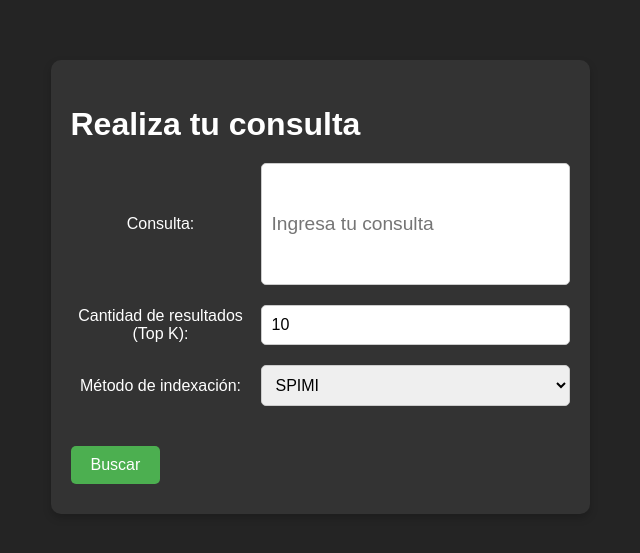
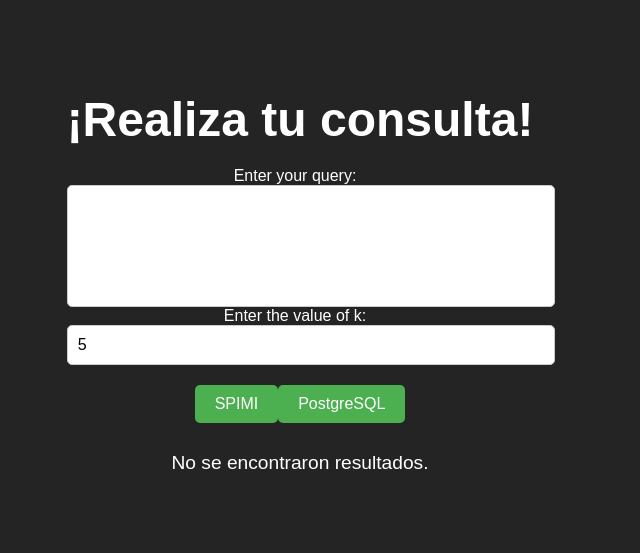
Before and after one commit to Computercitas/Proyecto2, a React (Vite) app in the folder Frontend/: page /consulta in a window 1280 px wide. Shown: the part 113-666 px from the top of the page, without its empty margins (340-980 px from the left). Built offline with nearby package versions, Linux system fonts and the light colour scheme.

Commit message:
Frontend + API arreglado
Conexion con éxito del frontend con la API, también se modificó el frontend. Avance con Noemi

```diff
--- a/Frontend/src/App.tsx
+++ b/Frontend/src/App.tsx
@@ -2,7 +2,7 @@ import React from "react";
 import { BrowserRouter as Router, Route, Routes } from "react-router-dom";
 import Home from "./components/Home";
 import Consulta from "./components/Consulta";
-import DetailPage from "./components/DetailPage";
+import Detalle from './components/Detalle'; // Este es el componente que mostraría los detalles de la canción
 
 const App: React.FC = () => {
   return (
@@ -11,7 +11,8 @@ const App: React.FC = () => {
         <Routes>
           <Route path="/" element={<Home />} />
           <Route path="/consulta" element={<Consulta />} />
-          <Route path="/details/:trackId" element={<DetailPage />} />
+          <Route path="/detalle" element={<Detalle />} />
+
         </Routes>
       </div>
     </Router>
--- /dev/null
+++ b/Frontend/src/components/Consulta.css
@@ -0,0 +1,61 @@
+/* Estilos para la tabla de resultados */
+.resultados-table {
+  width: 100%;
+  border-collapse: collapse;
+  margin-top: 20px;
+}
+
+.resultados-table th,
+.resultados-table td {
+  padding: 8px 12px;
+  text-align: left;
+  border: 1px solid #ddd;
+}
+
+.resultados-table th {
+  background-color: #f4f4f4;
+}
+
+.resultados-container {
+  overflow-y: scroll;
+  max-height: 400px;
+  margin-top: 20px;
+}
+
+/* Estilos para el contenedor de las letras con scroll */
+.lyrics-cell {
+  max-height: 100px; /* Ajusta la altura máxima según lo necesites */
+  overflow-y: auto;
+  white-space: pre-wrap; /* Para que el texto se ajuste y se vea correctamente */
+  word-wrap: break-word; /* Para evitar que las palabras largas se desborden */
+}
+
+/* Estilos para la ventana emergente */
+.detalle-cancion {
+  position: fixed;
+  top: 50%;
+  left: 50%;
+  transform: translate(-50%, -50%);
+  background-color: black;
+  padding: 20px;
+  border: 2px solid #ddd;
+  box-shadow: 0px 0px 15px rgba(0, 0, 0, 0.1);
+  z-index: 1000; /* Asegura que el modal esté encima */
+}
+
+.detalle-cancion button {
+  margin-top: 10px;
+}
+
+/* Estilo de la sección de Lyrics en el modal */
+.lyrics-scroll {
+  max-height: 200px;
+  overflow-y: auto;
+  white-space: pre-wrap; /* Asegura que el texto se ajuste y se vea correctamente */
+  word-wrap: break-word; /* Para evitar que las palabras largas se desborden */
+}
+
+.resultados-table th,
+.resultados-table td {
+  color: black; /* Asegura que los atributos sean negros */
+}
--- a/Frontend/src/components/Consulta.tsx
+++ b/Frontend/src/components/Consulta.tsx
@@ -1,242 +1,150 @@
-import React, { useState } from "react";
-import { useNavigate } from "react-router-dom";
+import React, { useState } from 'react';
+import './Consulta.css';
 
-// Define las interfaces para los diferentes tipos de resultados
-interface SPIMIResult {
-  track_id: string;
+interface Resultado {
   track_name: string;
   track_artist: string;
   lyrics: string;
+  similitudCoseno?: number;
+  similitud?: number;
   row_position: number;
-  similitudCoseno: number;
-}
-
-interface PostgresResult {
-  track_id: string;
-  track_name: string;
-  track_artist: string;
-  lyrics: string;
-  score: number;  // El campo score se usa en resultados de PostgreSQL
-  rank: number;
-}
-
-// Tipo unión para manejar ambos tipos de resultados
-type QueryResult = SPIMIResult | PostgresResult;
-
-interface ApiResponse {
-  results?: QueryResult[];
-  error?: string;
-  query_time?: number;
 }
 
 const Consulta: React.FC = () => {
-  const [query, setQuery] = useState<string>("");
-  const [topK, setTopK] = useState<number>(10);
-  const [indexMethod, setIndexMethod] = useState<string>("SPIMI");
-  const [results, setResults] = useState<QueryResult[]>([]);
-  const [queryTime, setQueryTime] = useState<number>(0);
-  const [error, setError] = useState<string | null>(null);
-  const [isLoading, setIsLoading] = useState<boolean>(false);
-  const navigate = useNavigate();
+  const [query, setQuery] = useState<string>('');
+  const [k, setK] = useState<number>(5);
+  const [resultados, setResultados] = useState<Resultado[]>([]);
+  const [expandedTrack, setExpandedTrack] = useState<Resultado | null>(null);
 
-  const handleQueryChange = (event: React.ChangeEvent<HTMLInputElement>) => {
-    setQuery(event.target.value);
+  const mostrarResultados = (data: { results: Resultado[] }) => {
+    setResultados(data.results);
   };
 
-  const handleTopKChange = (event: React.ChangeEvent<HTMLInputElement>) => {
-    setTopK(Number(event.target.value));
+  const obtenerValorK = () => {
+    return k ? parseInt(k.toString()) : 5;
   };
 
-  const handleIndexMethodChange = (event: React.ChangeEvent<HTMLSelectElement>) => {
-    setIndexMethod(event.target.value);
+  const searchSPIMI = () => {
+    fetch('http://localhost:5000/search/spimi', {
+      method: 'POST',
+      headers: { 'Content-Type': 'application/json' },
+      body: JSON.stringify({ query: query, k: obtenerValorK() }),
+    })
+      .then((response) => response.json())
+      .then((data) => {
+        console.log(data);
+        mostrarResultados(data);
+      })
+      .catch((error) => console.error('Error en búsqueda SPIMI:', error));
   };
 
-  const getEndpoint = (method: string) => {
-    switch (method) {
-      case "SPIMI":
-        return "http://127.0.0.1:5000/search/spimi";
-      case "PostgreSQL":
-        return "http://127.0.0.1:5000/search/postgres";
-      default:
-        return "http://127.0.0.1:5000/search/spimi";
-    }
+  const searchPostgres = () => {
+    fetch('http://localhost:5000/search/postgres', {
+      method: 'POST',
+      headers: { 'Content-Type': 'application/json' },
+      body: JSON.stringify({ query: query, k: obtenerValorK() }),
+    })
+      .then((response) => response.json())
+      .then((data) => {
+        console.log(data);
+        mostrarResultados(data);
+      })
+      .catch((error) => console.error('Error en búsqueda PostgreSQL:', error));
   };
 
-  // Función para normalizar los resultados
-  const normalizeResult = (result: QueryResult): SPIMIResult => {
-    if ('similitudCoseno' in result) {
-      // Resultado SPIMI
-      return result as SPIMIResult;
-    } else {
-      // Resultado PostgreSQL
-      const postgresResult = result as PostgresResult;
-      return {
-        track_id: postgresResult.track_id,
-        track_name: postgresResult.track_name,
-        track_artist: postgresResult.track_artist,
-        lyrics: postgresResult.lyrics,
-        row_position: postgresResult.rank,
-        similitudCoseno: postgresResult.score // Mapear el score a similitudCoseno
-      };
+  const recortarLyrics = (lyrics: string) => {
+    const palabras = lyrics.split(' ');
+    if (palabras.length > 5) {
+      return palabras.slice(0, 5).join(' ') + '...';
     }
+    return lyrics;
   };
 
-  const handleSubmit = async () => {
-    if (!query.trim()) {
-      setError("Por favor, ingresa una consulta");
-      return;
-    }
-
-    setIsLoading(true);
-    setError(null);
-
-    try {
-      const startTime = performance.now();
-      const endpoint = getEndpoint(indexMethod);
-
-      const response = await fetch(endpoint, {
-        method: "POST",
-        headers: {
-          "Content-Type": "application/json",
-        },
-        body: JSON.stringify({ query, k: topK }),
-      });
-
-      if (!response.ok) {
-        const errorText = await response.text();
-        throw new Error(`Error en la consulta: ${errorText}`);
-      }
-
-      const data = await response.json();
-      const endTime = performance.now();
-
-      console.log('Respuesta del servidor:', data);
-
-      if (data.error) {
-        throw new Error(data.error);
-      }
-
-      let processedResults: QueryResult[];
-      if (Array.isArray(data)) {
-        processedResults = data;
-      } else if (data.results) {
-        processedResults = data.results;
-      } else {
-        processedResults = [];
-      }
-
-      setResults(processedResults.map(normalizeResult));  // Normalizar todos los resultados
-      setQueryTime(data.query_time || (endTime - startTime));
-      setError(null);
-    } catch (error: unknown) {
-      console.error("Error al realizar la consulta:", error);
-      if (error instanceof Error) {
-        setError(error.message);
-      } else {
-        setError("Hubo un problema con la consulta. Inténtalo de nuevo.");
-      }
-    } finally {
-      setIsLoading(false);
-    }
+  // Función para expandir la información de una canción
+  const verDetalle = (resultado: Resultado) => {
+    setExpandedTrack(resultado);
   };
 
-  const handleViewDetails = (result: QueryResult) => {
-    navigate(`/details/${result.track_id}`, { state: { result } });
+  // Función para cerrar la ventana emergente
+  const cerrarDetalle = () => {
+    setExpandedTrack(null); // Esto "cierra" el detalle sin navegar a otra página
   };
 
   return (
-    <div className="consulta-container p-4">
-      <h2 className="text-2xl font-bold mb-4">Realiza tu consulta</h2>
-
-      <div className="mb-4">
-        <label className="block mb-2">Consulta:</label>
+    <div className="Consulta">
+      <h1>¡Realiza tu consulta!</h1>
+      <div>
+        <label htmlFor="query">Enter your query:</label>
         <input
           type="text"
+          id="query"
           value={query}
-          onChange={handleQueryChange}
-          placeholder="Ingresa tu consulta"
-          className="w-full p-2 border rounded"
+          onChange={(e) => setQuery(e.target.value)}
         />
       </div>
-
-      <div className="mb-4">
-        <label className="block mb-2">Cantidad de resultados (Top K):</label>
+      <div>
+        <label htmlFor="k">Enter the value of k:</label>
         <input
           type="number"
-          value={topK}
-          onChange={handleTopKChange}
-          min={1}
-          max={1000}
-          className="w-full p-2 border rounded"
+          id="k"
+          value={k}
+          min="1"
+          onChange={(e) => setK(Number(e.target.value))}
         />
       </div>
-
-      <div className="mb-4">
-        <label className="block mb-2">Método de indexación:</label>
-        <select
-          value={indexMethod}
-          onChange={handleIndexMethodChange}
-          className="w-full p-2 border rounded"
-        >
-          <option value="SPIMI">SPIMI</option>
-          <option value="PostgreSQL">PostgreSQL</option>
-        </select>
+      <div>
+        <button onClick={searchSPIMI}>SPIMI</button>
+        <button onClick={searchPostgres}>PostgreSQL</button>
       </div>
 
-      <button
-        onClick={handleSubmit}
-        disabled={isLoading}
-        className="bg-blue-500 text-white px-4 py-2 rounded hover:bg-blue-600 disabled:bg-gray-400"
-      >
-        {isLoading ? "Buscando..." : "Buscar"}
-      </button>
-
-      {error && <p className="text-red-500 mt-4">{error}</p>}
-
-      {results.length > 0 && (
-        <div className="results mt-8">
-          <h3 className="text-xl font-bold mb-2">Resultados</h3>
-          <p className="mb-4">Tiempo de consulta: {queryTime.toFixed(2)} milisegundos</p>
-          <div className="overflow-x-auto">
-            <table className="min-w-full border-collapse border">
+      <div id="resultados">
+        {resultados.length === 0 ? (
+          <p>No se encontraron resultados.</p>
+        ) : (
+          <div className="resultados-container">
+            <table className="resultados-table">
               <thead>
-                <tr className="bg-gray-100">
-                  <th className="border p-2">Acciones</th>
-                  <th className="border p-2">Track ID</th>
-                  <th className="border p-2">Track Name</th>
-                  <th className="border p-2">Track Artist</th>
-                  <th className="border p-2">Lyrics</th>
-                  <th className="border p-2">Posición</th>
-                  <th className="border p-2">Similitud</th>
+                <tr>
+                  <th>Track Name</th>
+                  <th>Artist</th>
+                  <th>Lyrics</th>
+                  <th>Similitud</th>
+                  <th>Row Position</th>
+                  <th>Acciones</th>
                 </tr>
               </thead>
               <tbody>
-                {results.map((result, index) => {
-                  const normalizedResult = normalizeResult(result);
-                  return (
-                    <tr key={index} className="hover:bg-gray-50">
-                      <td className="border p-2">
-                        <button
-                          onClick={() => handleViewDetails(result)}
-                          className="bg-green-500 text-white px-2 py-1 rounded hover:bg-green-600"
-                        >
-                          Ver
-                        </button>
-                      </td>
-                      <td className="border p-2">{normalizedResult.track_id ? `${normalizedResult.track_id.substring(0, 10)}...` : 'N/A'}</td>
-                      <td className="border p-2">{normalizedResult.track_name ? (normalizedResult.track_name.length > 15 ? `${normalizedResult.track_name.substring(0, 15)}...` : normalizedResult.track_name) : 'N/A'}</td>
-                      <td className="border p-2">{normalizedResult.track_artist ? (normalizedResult.track_artist.length > 15 ? `${normalizedResult.track_artist.substring(0, 15)}...` : normalizedResult.track_artist) : 'N/A'}</td>
-                      <td className="border p-2">{normalizedResult.lyrics ? (normalizedResult.lyrics.length > 25 ? `${normalizedResult.lyrics.substring(0, 25)}...` : normalizedResult.lyrics) : 'N/A'}</td>
-                      <td className="border p-2">{normalizedResult.row_position}</td>
-                      <td className="border p-2">{normalizedResult.similitudCoseno?.toFixed(2) ?? 'NA'}</td>
-                    </tr>
-                  );
-                })}
+                {resultados.map((resultado, index) => (
+                  <tr key={index}>
+                    <td>{resultado.track_name}</td>
+                    <td>{resultado.track_artist}</td>
+                    <td>{recortarLyrics(resultado.lyrics)}</td>
+                    <td>{resultado.similitudCoseno || resultado.similitud}</td>
+                    <td>{resultado.row_position}</td>
+                    <td>
+                      <button onClick={() => verDetalle(resultado)}>Ver</button>
+                    </td>
+                  </tr>
+                ))}
               </tbody>
             </table>
           </div>
-        </div>
-      )}
+        )}
+
+        {expandedTrack && (
+          <div className="detalle-cancion">
+            <h2>Detalles de la Canción</h2>
+            <p><strong>Track Name:</strong> {expandedTrack.track_name}</p>
+            <p><strong>Artist:</strong> {expandedTrack.track_artist}</p>
+            <div className="lyrics-scroll">
+              <p><strong>Lyrics:</strong> {expandedTrack.lyrics}</p>
+            </div>
+            <p><strong>Similitud Coseno:</strong> {expandedTrack.similitudCoseno || expandedTrack.similitud}</p>
+            <p><strong>Row Position:</strong> {expandedTrack.row_position}</p>
+            <button onClick={cerrarDetalle}>Cerrar</button> {/* Botón para cerrar el detalle */}
+          </div>
+        )}
+      </div>
     </div>
   );
 };
```
Also changed, not shown: Frontend/src/components/DetailPage.tsx (deleted, +0 -50 lines), Frontend/src/components/Detalle.tsx (added, +49 -0 lines), 1 other file (tests, documents, lock files or other folders).
